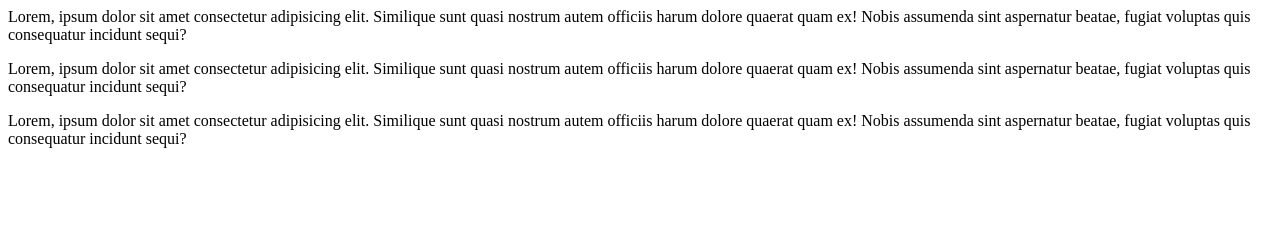
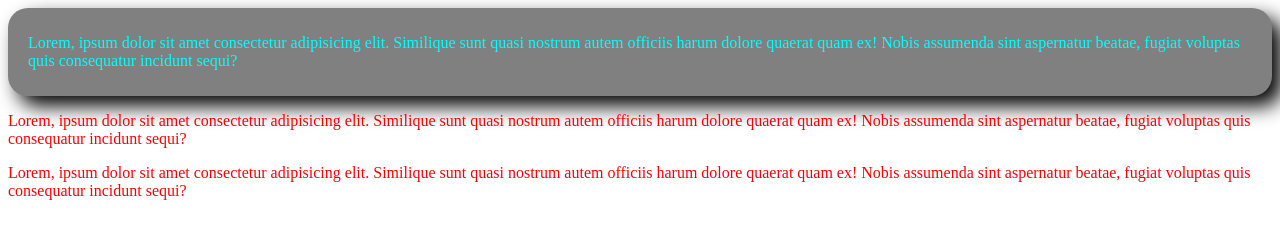
Before and after one commit to strike-digital/Asset-Bridge-BM-product-page, a plain HTML site: page index.html in a window 1280 px wide. Drawn offline with Linux system fonts and the light colour scheme.

Commit message:
CSS testing

```diff
--- a/index.html
+++ b/index.html
@@ -1,13 +1,30 @@
 <html lang="en">
+
 <head>
   <meta charset="UTF-8">
   <meta http-equiv="X-UA-Compatible" content="IE=edge">
   <meta name="viewport" content="width=device-width, initial-scale=1.0">
+  <link rel="stylesheet" href="styles.css">
   <title>Document</title>
 </head>
+
 <body>
-  <div><p>Lorem, ipsum dolor sit amet consectetur adipisicing elit. Similique sunt quasi nostrum autem officiis harum dolore quaerat quam ex! Nobis assumenda sint aspernatur beatae, fugiat voluptas quis consequatur incidunt sequi?</p></div>
-  <div><p>Lorem, ipsum dolor sit amet consectetur adipisicing elit. Similique sunt quasi nostrum autem officiis harum dolore quaerat quam ex! Nobis assumenda sint aspernatur beatae, fugiat voluptas quis consequatur incidunt sequi?</p></div>
-  <div><p>Lorem, ipsum dolor sit amet consectetur adipisicing elit. Similique sunt quasi nostrum autem officiis harum dolore quaerat quam ex! Nobis assumenda sint aspernatur beatae, fugiat voluptas quis consequatur incidunt sequi?</p></div>
+  <div class="box">
+    <p>Lorem, ipsum dolor sit amet consectetur adipisicing elit. Similique sunt quasi nostrum autem officiis harum
+      dolore quaerat quam ex! Nobis assumenda sint aspernatur beatae, fugiat voluptas quis consequatur incidunt sequi?
+    </p>
+  </div>
+  <div>
+    <p>Lorem, ipsum dolor sit amet consectetur adipisicing elit. Similique sunt quasi nostrum autem officiis harum
+      dolore quaerat quam ex! Nobis assumenda sint aspernatur beatae, fugiat voluptas quis consequatur incidunt sequi?
+    </p>
+  </div>
+  <div>
+    <p>Lorem, ipsum dolor sit amet consectetur adipisicing elit. Similique sunt quasi nostrum autem officiis harum
+      dolore quaerat quam ex! Nobis assumenda sint aspernatur beatae, fugiat voluptas quis consequatur incidunt sequi?
+    </p>
+  </div>
+
 </body>
+
 </html>
--- a/styles.css
+++ b/styles.css
@@ -0,0 +1,12 @@
+body {
+    color: red;
+}
+
+.box {
+    background-color: gray;
+    border-radius: 20px;
+    padding: 10px;
+    padding-left: 20px;
+    box-shadow: 10px 10px 20px black;
+    color:aqua;
+}
```
